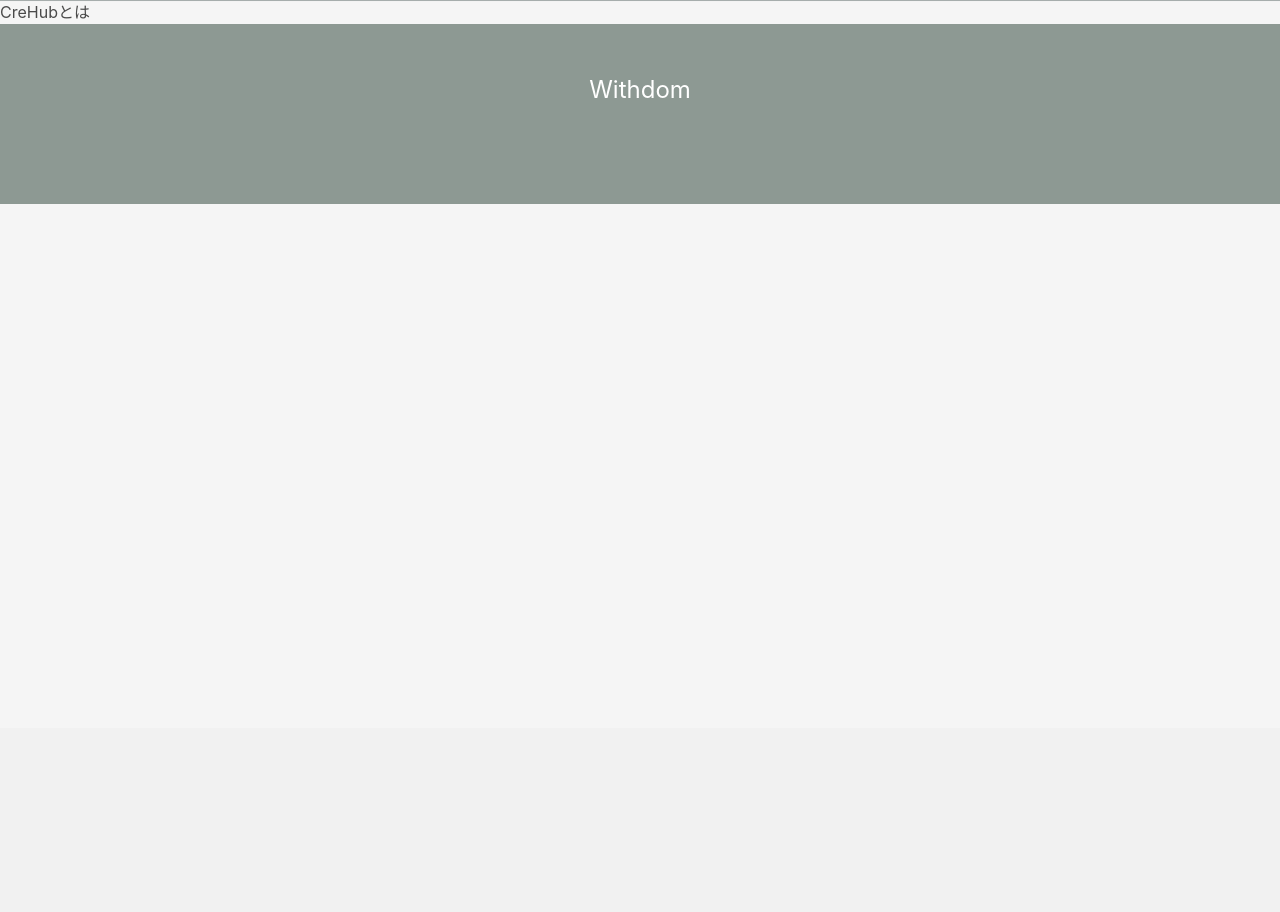
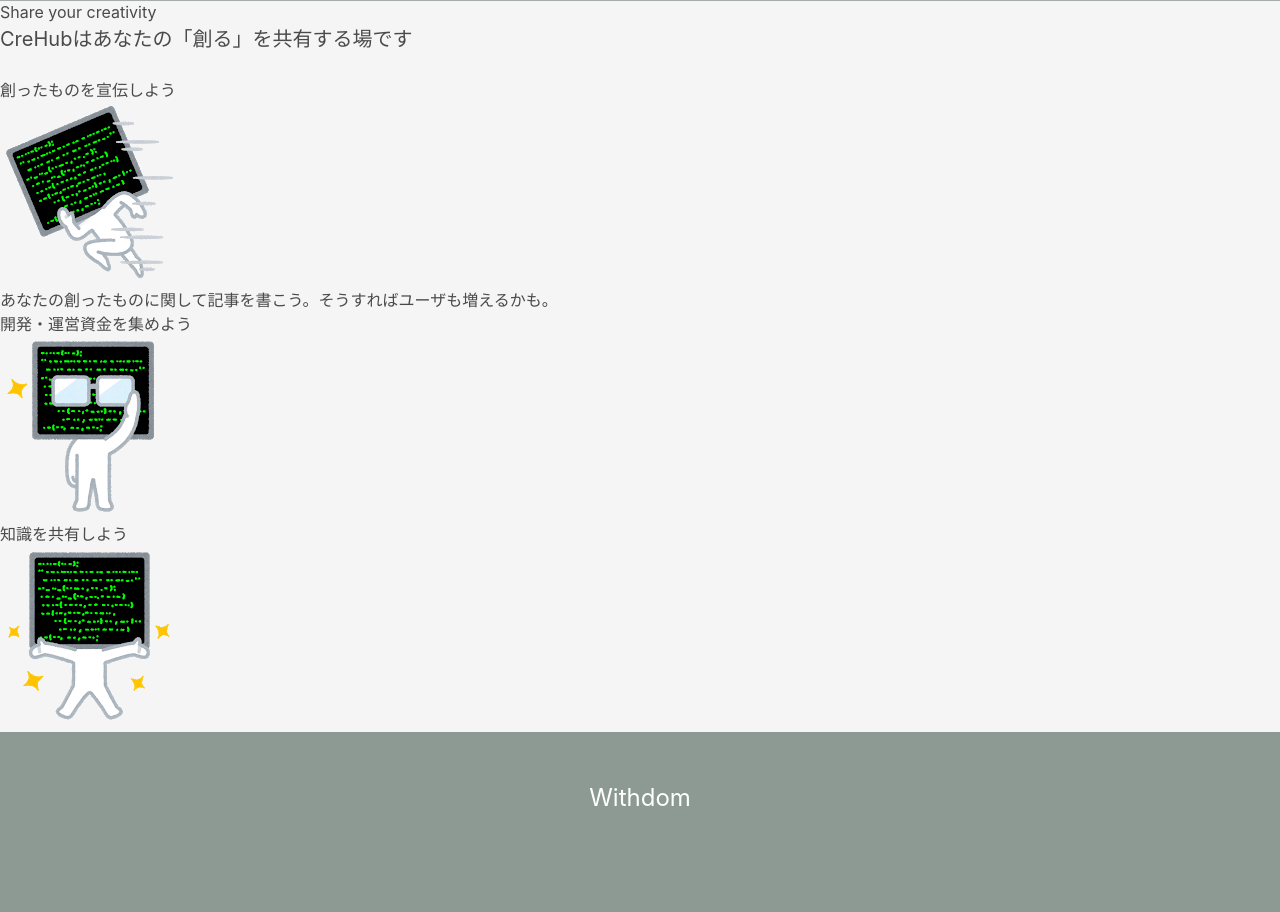
Before and after one commit to kisikisikisi/Withdom, a Django app: template app/posts/templates/posts/about.html in a window 1280 px wide. Shown: the part 72-984 px from the top of the page. Before the commit the page ends 276 px from the top, so only its background shows below. Run offline with Django 3.2, Linux system fonts and the light colour scheme; the template is opened without the code that fills it, so the values that code supplies are empty; some libraries are stand-ins or nearby versions.

Commit message:
デザインの更新

```diff
--- a/app/posts/templates/posts/about.html
+++ b/app/posts/templates/posts/about.html
@@ -2,7 +2,26 @@
 {% block content %}
 {% load static %}
 {% load markdown_extras %}
+<div class="about-intro">
+    <div class="about-message">
+        <p>Share your creativity</p>
+        <h3 style="font-size: 20px;">CreHubはあなたの「創る」を共有する場です</h3>
 
-<p>CreHubとは</p>
+        <br />
+        <div class="about-item">
+            <p>創ったものを宣伝しよう</p>
+            <img src="{% static 'posts/images/fast.png' %}">
+            <p>あなたの創ったものに関して記事を書こう。そうすればユーザも増えるかも。</p>
+        </div>
+        <div class="about-item2">
+            <p>開発・運営資金を集めよう</p>
+            <img src="{% static 'posts/images/smart.png' %}">
+        </div>
+        <div class="about-item3">
+            <p>知識を共有しよう</p>
+            <img src="{% static 'posts/images/happy.png' %}">
+        </div>
+    </div>
+</div>
 
 {% endblock %}
```
Also changed, not shown: app/posts/static/posts/images/fast.png (added), app/posts/static/posts/images/happy.png (added), app/posts/static/posts/images/smart.png (added).
